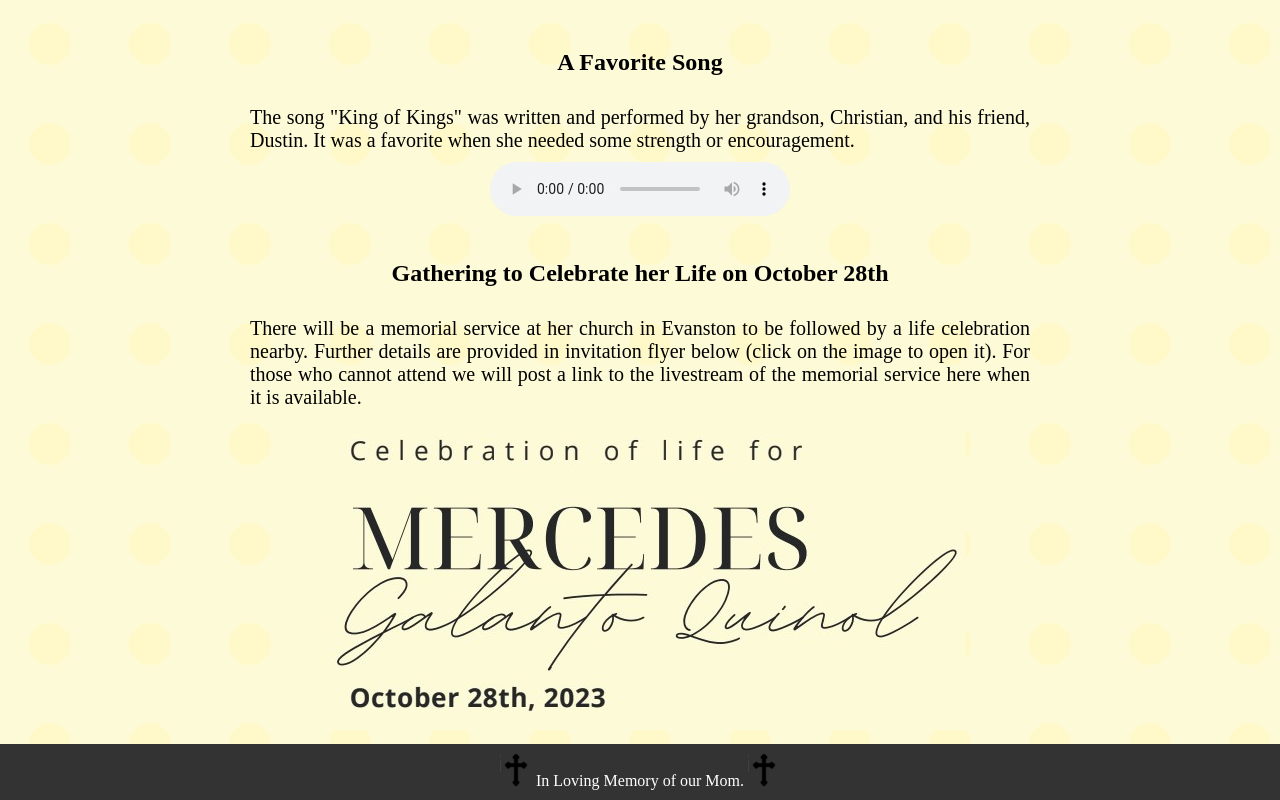
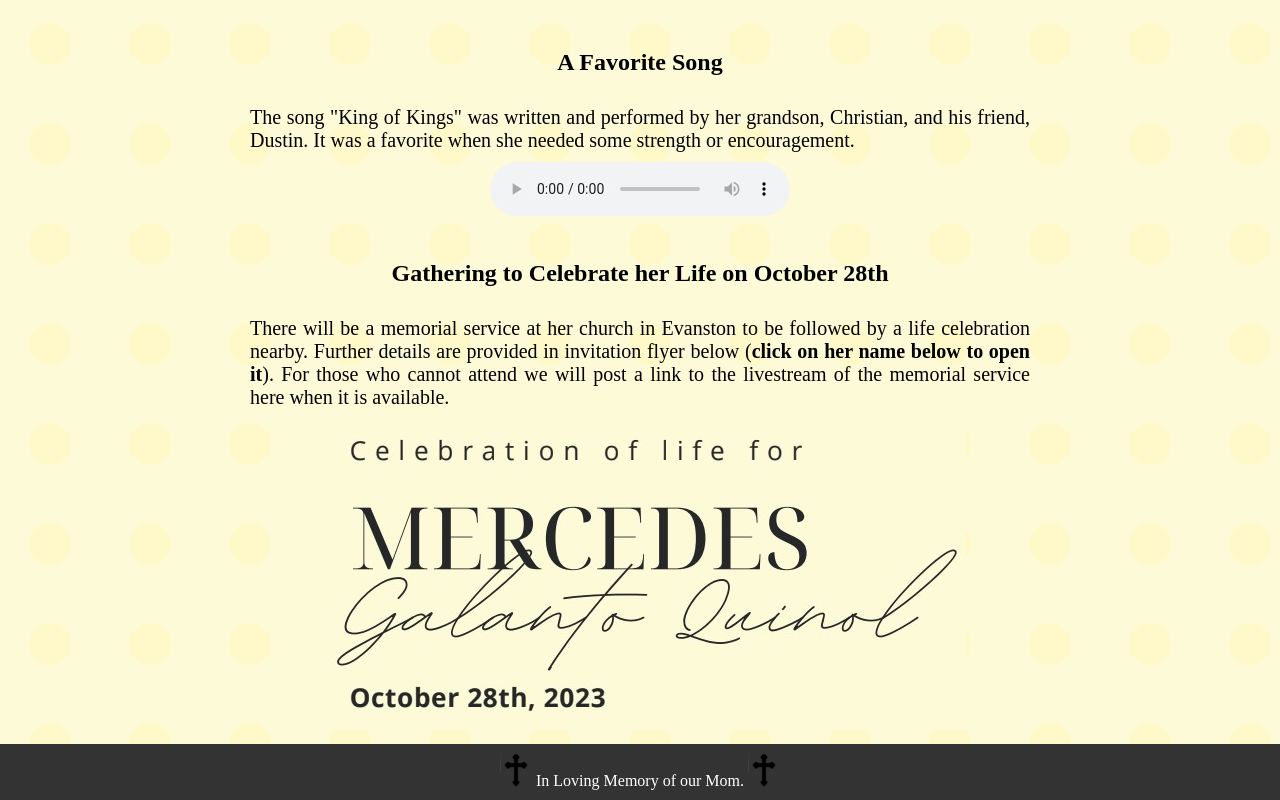
Before and after one commit to mgquinol/mercyquinol.com, a plain HTML site: page index.html in a window 1280 px wide. Shown: the part 2106-2906 px from the top of the page. Drawn offline with Linux system fonts and the light colour scheme; a web font is replaced by a local one.

Commit message:
Update index.html

```diff
--- a/index.html
+++ b/index.html
@@ -181,7 +181,7 @@
         <h2>Gathering to Celebrate her Life on October 28th</h2>
         <p class="center-justified">
             There will be a memorial service at her church in Evanston to be followed by a life celebration nearby.
-            Further details are provided in invitation flyer below (click on the image to open it). For those who cannot
+            Further details are provided in invitation flyer below (<b>click on her name below to open it</b>). For those who cannot
             attend we will post a link to the livestream of the memorial service here when it is available.
         </p>
         <p class="single-pic">
```
